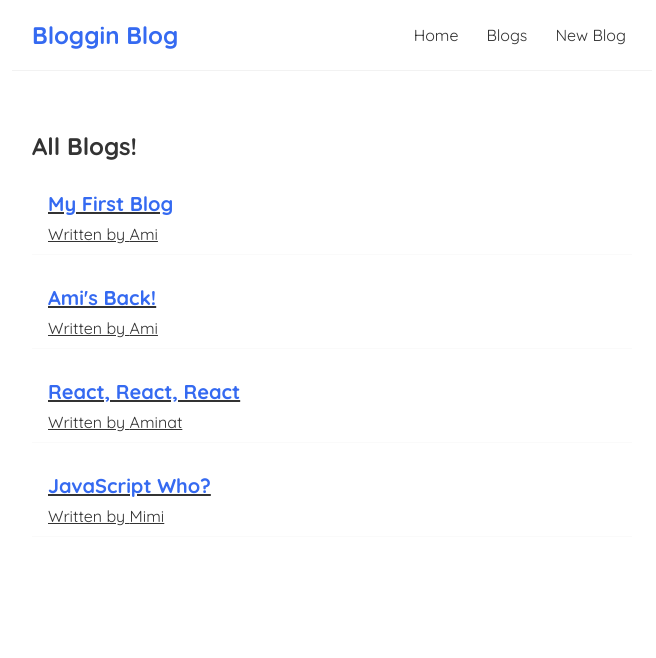
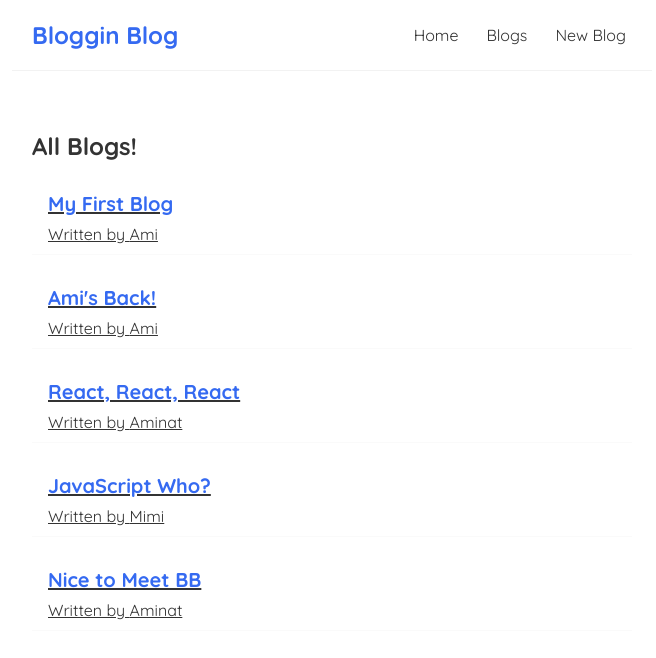
Before and after one commit to Amii911/bloggin-blog, a React (Create React App) app in the folder bloggin-blog/: page /blog in a window 1280 px wide. Shown: the top 658 px of the page, without its empty margins (308-964 px from the left). Built offline with nearby package versions, Linux system fonts and the light colour scheme; data requests are answered from the project's data file.

Commit message:
add updates

```diff
--- a/bloggin-blog/data/db.json
+++ b/bloggin-blog/data/db.json
@@ -23,6 +23,12 @@
       "body": "The final piece of advice I want to give you, reach out to anyone or everyone you know who is learning to code or already coding. It is hard for me to put myself out there and get challenged by what I know. But I sought help and accepted the challenging questions about my project. That helped me complete my project. I am grateful and appreciate everyone that gave me a chance to talk code. My advice is to make friends, create a community, and make connections along the way of your project. In conclusion, when finishing up my phase one project the best advice someone gave me starting was to not be afraid to share what I know already; I know a lot more than I think I do. As well as, if things do not click now, I should not give up because they will be down the road of learning.",
       "author": "Mimi",
       "id": 4
+    },
+    {
+      "title": "Nice to Meet BB",
+      "body": "this is a post soon delete",
+      "author": "Aminat",
+      "id": 5
     }
   ]
 }
--- a/bloggin-blog/public/index.html
+++ b/bloggin-blog/public/index.html
@@ -24,7 +24,7 @@
       work correctly both with client-side routing and a non-root public URL.
       Learn how to configure a non-root public URL by running `npm run build`.
     -->
-    <title>React App</title>
+    <title>Bloggin Blog</title>
   </head>
   <body>
     <noscript>You need to enable JavaScript to run this app.</noscript>
--- a/bloggin-blog/src/Components/Blog.js
+++ b/bloggin-blog/src/Components/Blog.js
@@ -1,5 +1,4 @@
 import React from 'react';
-import { useEffect, useState } from "react";
 import BlogList from "../Components/BlogList";
 import useFetch from "../Components/useFetch";
 
--- a/bloggin-blog/src/Components/Home.js
+++ b/bloggin-blog/src/Components/Home.js
@@ -2,11 +2,6 @@ import React from 'react';
 
 
 const Home = () => {
-
-  function createBlog() {
-    console.log('HOW TO CONNECT TO NEW BLOG IN NAVBAR/CREATE COMPONENT')
-  }
-
   return (
     <div className="home">
       <h2>WELCOME TO BLOGGIN BLOG</h2>
```
